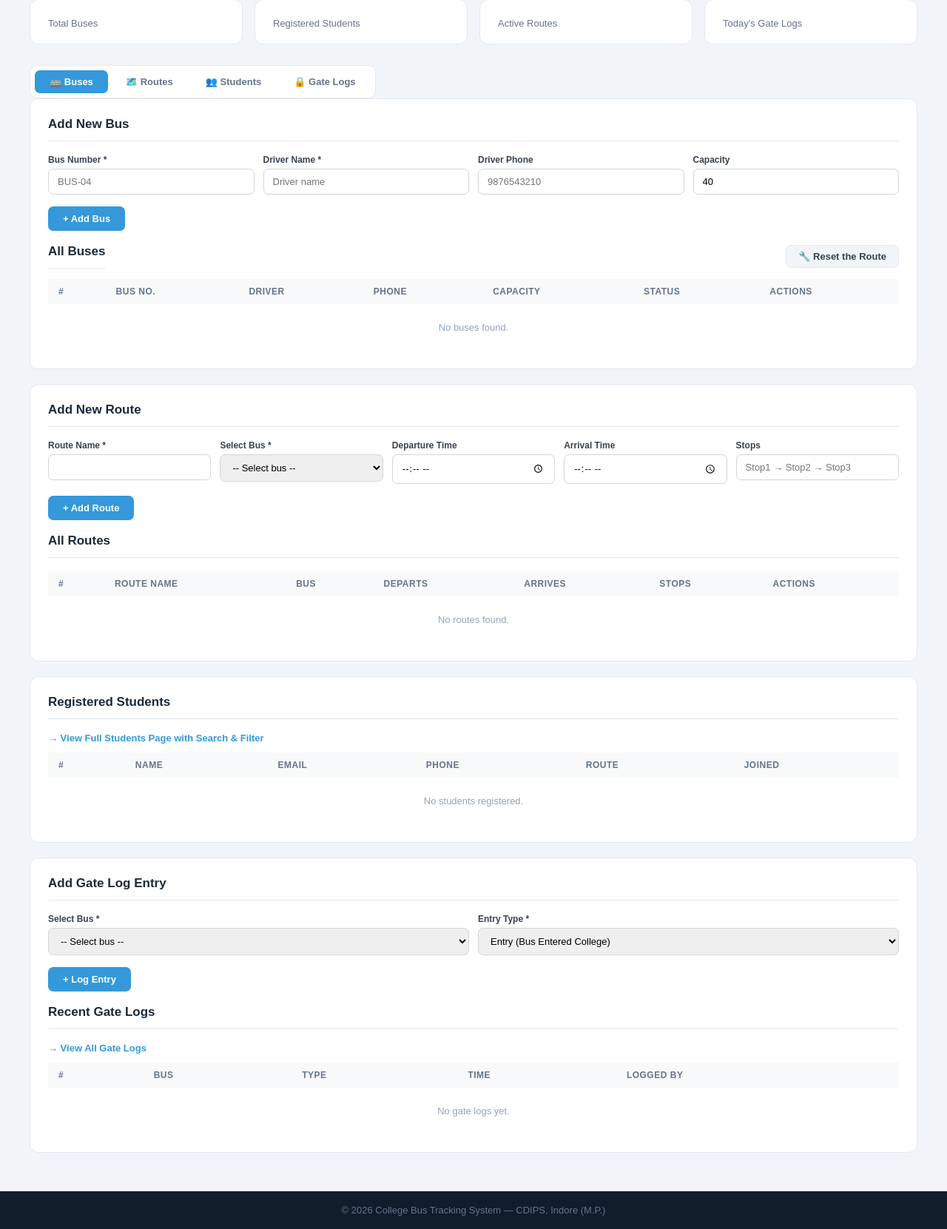
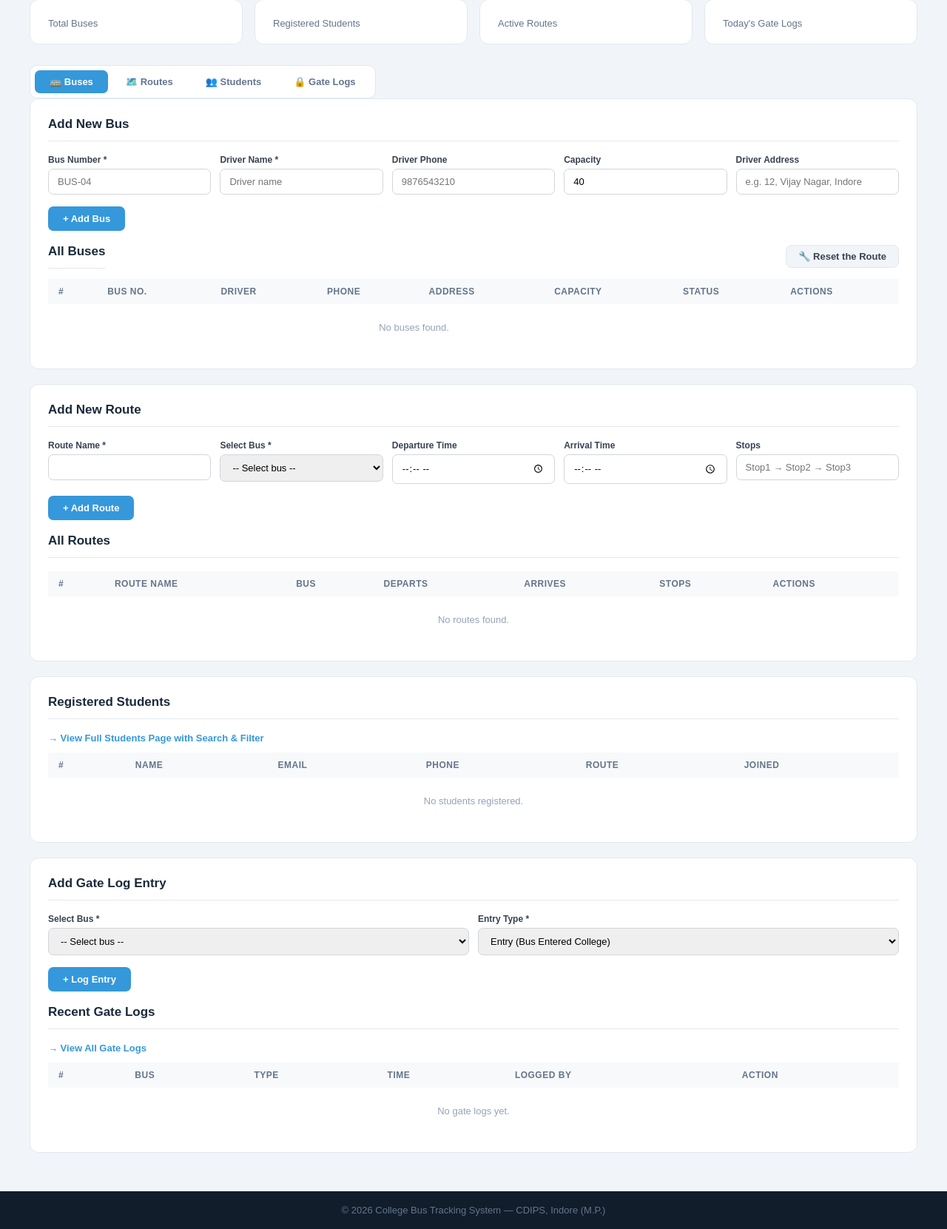
Before and after one commit to suyog254/collage-bus-tracking-app, a Flask app: template templates/admin.html in a window 1280 px wide. Shown: the part 167-1828 px from the top of the page at 74% size. Run offline with Flask 3, Linux system fonts and the light colour scheme; the template is opened without the code that fills it, so the values that code supplies are empty.

Commit message:
full project update

```diff
--- a/app.py
+++ b/app.py
@@ -26,9 +26,14 @@ def init_db():
     c.execute('''CREATE TABLE IF NOT EXISTS buses (
         id INTEGER PRIMARY KEY AUTOINCREMENT,
         bus_number TEXT UNIQUE NOT NULL, driver_name TEXT NOT NULL,
-        driver_phone TEXT, capacity INTEGER DEFAULT 40,
+        driver_phone TEXT, driver_address TEXT, capacity INTEGER DEFAULT 40,
         status TEXT DEFAULT 'active',
         current_lat REAL DEFAULT 22.7196, current_lng REAL DEFAULT 75.8577)''')
+    # Migration: driver_address column add karo agar nahi hai
+    try:
+        c.execute("ALTER TABLE buses ADD COLUMN driver_address TEXT")
+    except Exception:
+        pass  # Column already exists
     c.execute('''CREATE TABLE IF NOT EXISTS routes (
         id INTEGER PRIMARY KEY AUTOINCREMENT,
         route_name TEXT NOT NULL, bus_id INTEGER,
@@ -261,7 +266,7 @@ def dashboard():
     user = db.execute("SELECT * FROM users WHERE id=?", (session['student']['id'],)).fetchone()
     my_route = None
     if user['route_id']:
-        my_route = db.execute('''SELECT r.*,b.bus_number,b.driver_name,b.driver_phone,b.status
+        my_route = db.execute('''SELECT r.*,b.bus_number,b.driver_name,b.driver_phone,b.driver_address,b.status
                                  FROM routes r LEFT JOIN buses b ON r.bus_id=b.id
                                  WHERE r.id=?''', (user['route_id'],)).fetchone()
     all_routes = db.execute("SELECT * FROM routes").fetchall()
@@ -290,9 +295,10 @@ def admin_dashboard():
 def add_bus():
     bus_num=request.form['bus_number'].strip(); driver=request.form['driver_name'].strip()
     phone=request.form.get('driver_phone','').strip(); cap=request.form.get('capacity',40)
+    address=request.form.get('driver_address','').strip()
     db=get_db()
     try:
-        db.execute("INSERT INTO buses(bus_number,driver_name,driver_phone,capacity) VALUES(?,?,?,?)",(bus_num,driver,phone,cap))
+        db.execute("INSERT INTO buses(bus_number,driver_name,driver_phone,driver_address,capacity) VALUES(?,?,?,?,?)",(bus_num,driver,phone,address,cap))
         db.commit(); export_to_csv()  # Backup ke liye CSV export
         flash(f'Bus {bus_num} added.','success')
     except sqlite3.IntegrityError:
@@ -305,6 +311,19 @@ def delete_bus(bid):
     db=get_db(); db.execute("DELETE FROM buses WHERE id=?",(bid,)); db.commit(); export_to_csv()  # Backup ke liye CSV export
     db.close()
     flash('Bus deleted.','success'); return redirect(url_for('admin_dashboard')+'#buses')
+
+@app.route('/admin/delete-gate-log/<int:lid>')
+@admin_required
+def delete_gate_log(lid):
+    db = get_db()
+    db.execute("DELETE FROM gate_logs WHERE id=?", (lid,))
+    db.commit(); db.close()
+    flash('Gate log entry deleted.', 'success')
+    # Referrer check: agar gate_logs page se aaye to wahi return karo
+    ref = request.referrer or ''
+    if 'gate-logs' in ref:
+        return redirect(url_for('gate_logs_page'))
+    return redirect(url_for('admin_dashboard') + '#logs')
 
 @app.route('/admin/add-route', methods=['POST'])
 @admin_required
@@ -625,6 +644,7 @@ def admin_reports():
     inactive_buses  = total_buses - active_buses
     total_routes    = db.execute("SELECT COUNT(*) FROM routes").fetchone()[0]
     total_logs      = db.execute("SELECT COUNT(*) FROM gate_logs").fetchone()[0]
+    total_drivers   = db.execute("SELECT COUNT(*) FROM buses").fetchone()[0]  # har bus ka ek driver
 
     # ── Chart data: Gate logs per bus ──────────────────────────────
     logs_per_bus = db.execute("""
@@ -688,6 +708,7 @@ def admin_reports():
         date_to         = date_to,
         bus_filter      = bus_filter,
         entry_filter    = entry_filter,
+        total_drivers   = total_drivers,
     )
 
 # ─── EXPORT REPORT AS CSV ─────────────────────────────────────────
@@ -739,6 +760,41 @@ def export_report():
     return response
 
 
+# ─── EXPORT DRIVERS BACKUP CSV ────────────────────────────────────
+@app.route('/admin/reports/export-drivers')
+@admin_required
+def export_drivers():
+    """Driver ka alag backup CSV — name, phone, address"""
+    from datetime import datetime
+
+    db = get_db()
+    buses = db.execute('''
+        SELECT bus_number, driver_name, driver_phone, driver_address, capacity, status
+        FROM buses
+        ORDER BY bus_number
+    ''').fetchall()
+    db.close()
+
+    output = io.StringIO()
+    writer = csv.writer(output)
+    writer.writerow(['Bus Number', 'Driver Name', 'Driver Phone', 'Driver Address', 'Bus Capacity', 'Bus Status'])
+    for b in buses:
+        writer.writerow([
+            b['bus_number']     or '',
+            b['driver_name']    or '',
+            b['driver_phone']   or '',
+            b['driver_address'] or '',
+            b['capacity']       or '',
+            b['status']         or ''
+        ])
+
+    filename = f"driver_backup_{datetime.now().strftime('%Y%m%d_%H%M%S')}.csv"
+    response = make_response(output.getvalue())
+    response.headers['Content-Type']        = 'text/csv; charset=utf-8'
+    response.headers['Content-Disposition'] = f'attachment; filename={filename}'
+    return response
+
+
 
 
 if __name__ == '__main__':
--- a/backup_users.csv
+++ b/backup_users.csv
@@ -1,3 +1,5 @@
 name,email,phone,route_id
 Vishal Patel,vishalpatel4443@gmail.com,9174143602,10
 Rohit Kapoor,rohit123@gmail.com,1345678936,11
+Suyog,suyog6@gmail.com,8010928124,11
+Suyog,suyogvyas@gmail.com,8010928124,12
--- a/templates/admin.html
+++ b/templates/admin.html
@@ -47,6 +47,7 @@
                         <div class="fg"><label>Driver Name *</label><input type="text" name="driver_name" placeholder="Driver name" required></div>
                         <div class="fg"><label>Driver Phone</label><input type="tel" name="driver_phone" placeholder="9876543210" maxlength="10"></div>
                         <div class="fg"><label>Capacity</label><input type="number" name="capacity" value="40" min="10" max="60"></div>
+                        <div class="fg" style="width:100%"><label>Driver Address</label><input type="text" name="driver_address" placeholder="e.g. 12, Vijay Nagar, Indore"></div>
                     </div>
                     <button type="submit" class="btn-add">+ Add Bus</button>
                 </form>
@@ -60,7 +61,7 @@
                     </a>
                 </div>
                 <table>
-                    <thead><tr><th>#</th><th>Bus No.</th><th>Driver</th><th>Phone</th><th>Capacity</th><th>Status</th><th>Actions</th></tr></thead>
+                    <thead><tr><th>#</th><th>Bus No.</th><th>Driver</th><th>Phone</th><th>Address</th><th>Capacity</th><th>Status</th><th>Actions</th></tr></thead>
                     <tbody>
                     {% for b in buses %}
                     <tr>
@@ -68,6 +69,7 @@
                         <td><b>{{ b.bus_number }}</b></td>
                         <td>{{ b.driver_name }}</td>
                         <td>{{ b.driver_phone or '—' }}</td>
+                        <td style="font-size:12px;color:#64748b;max-width:160px;">{{ b.driver_address or '—' }}</td>
                         <td>{{ b.capacity }}</td>
                         <td><span class="badge {{ 'badge-green' if b.status=='active' else 'badge-red' }}">{{ b.status.upper() }}</span></td>
                         <td>
@@ -255,7 +257,7 @@
                     <a href="{{ url_for('gate_logs_page') }}" style="color:#3498db;font-weight:bold">→ View All Gate Logs</a>
                 </p>
                 <table>
-                    <thead><tr><th>#</th><th>Bus</th><th>Type</th><th>Time</th><th>Logged By</th></tr></thead>
+                    <thead><tr><th>#</th><th>Bus</th><th>Type</th><th>Time</th><th>Logged By</th><th>Action</th></tr></thead>
                     <tbody>
                     {% for l in logs %}
                     <tr>
@@ -264,9 +266,14 @@
                         <td><span class="badge {{ 'badge-in' if l.entry_type=='Entry' else 'badge-out' }}">{{ l.entry_type }}</span></td>
                         <td style="font-size:12px">{{ l.log_time }}</td>
                         <td>{{ l.noted_by }}</td>
+                        <td>
+                            <a href="{{ url_for('delete_gate_log', lid=l.id) }}"
+                               onclick="return confirm('Delete this gate log entry?')"
+                               class="btn-sm btn-danger">Delete</a>
+                        </td>
                     </tr>
                     {% else %}
-                    <tr><td colspan="5" style="text-align:center;color:#94a3b8;padding:24px">No gate logs yet.</td></tr>
+                    <tr><td colspan="6" style="text-align:center;color:#94a3b8;padding:24px">No gate logs yet.</td></tr>
                     {% endfor %}
                     </tbody>
                 </table>
--- a/templates/dashboard.html
+++ b/templates/dashboard.html
@@ -43,6 +43,7 @@
         <div class="info-row"><span class="key">Bus Number</span><span class="val">{{ my_route.bus_number }}</span></div>
         <div class="info-row"><span class="key">Driver Name</span><span class="val">{{ my_route.driver_name }}</span></div>
         <div class="info-row"><span class="key">Driver Phone</span><span class="val">{{ my_route.driver_phone or 'N/A' }}</span></div>
+        <div class="info-row"><span class="key">Driver Address</span><span class="val">{{ my_route.driver_address or 'N/A' }}</span></div>
         <div class="info-row"><span class="key">Departure Time</span><span class="val">{{ my_route.departure_time }}</span></div>
         <div class="info-row"><span class="key">Arrival Time</span><span class="val">{{ my_route.arrival_time }}</span></div>
         <div class="info-row"><span class="key">From → To</span><span class="val">{{ my_route.start_point }} → {{ my_route.end_point }}</span></div>
```
Also changed, not shown: templates/gate_logs.html (+7 -2 lines), templates/reports.html (+25 -26 lines), bus_tracker.db.
